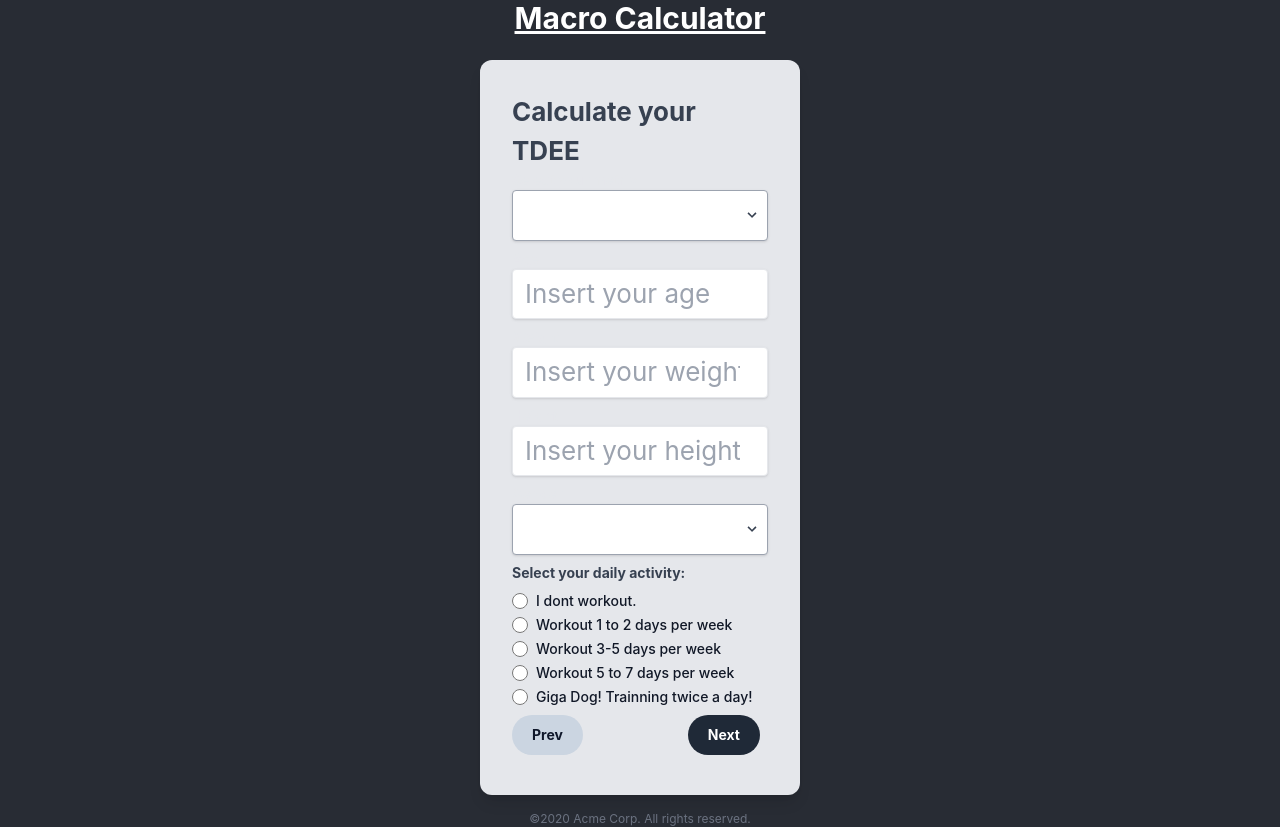
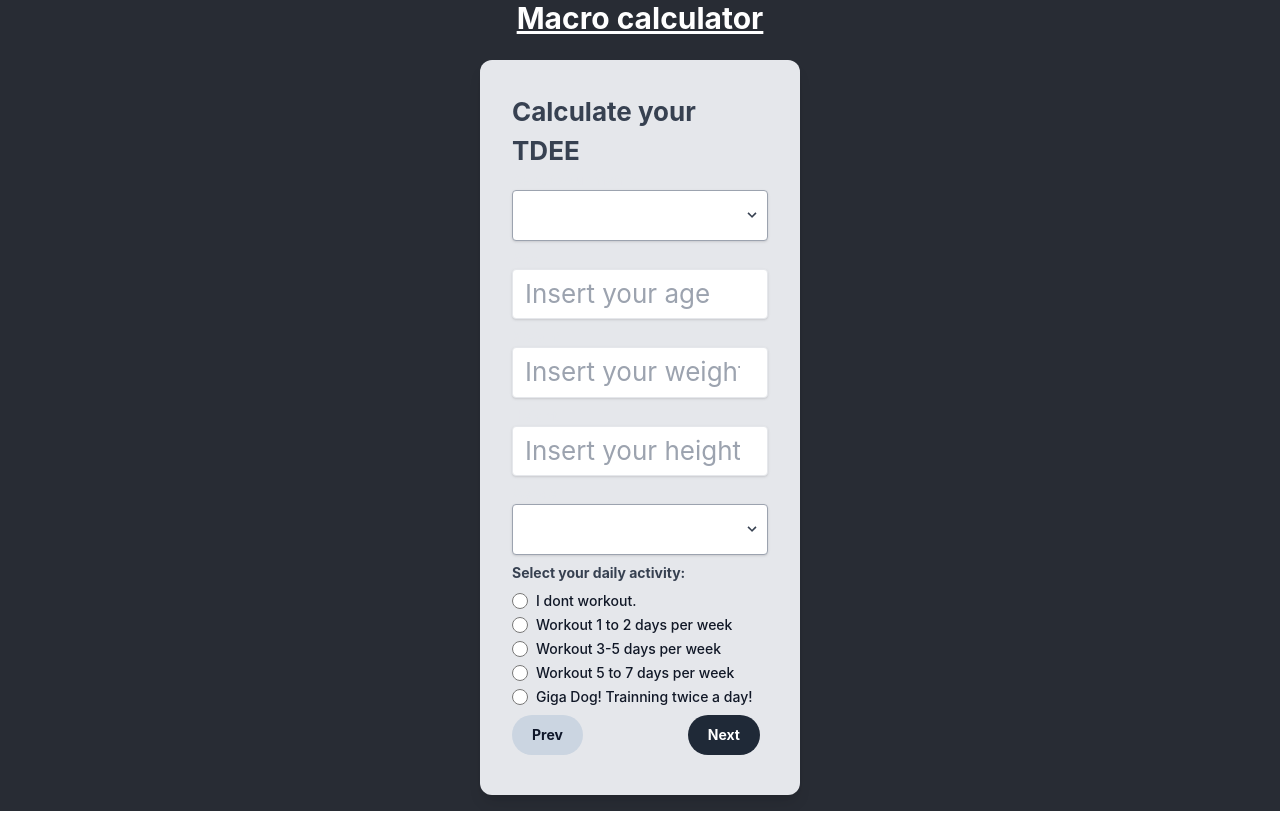
Before and after one commit to FACorreiaa/Macro-Calculator-React, a React (Vite) app: page / in a window 1280 px wide. Built offline with nearby package versions, Linux system fonts and the light colour scheme; what @catppuccin/tailwindcss would draw is missing.

Commit message:
update pages, layouts, whatnot

```diff
--- a/src/App.tsx
+++ /dev/null
@@ -1,17 +0,0 @@
-import CustomForm from './components/forms/form';
-import styles from './styles/index.module.css';
-
-function App() {
-	return (
-		<div className="frappe">
-			<header className={styles.header}>
-				<h1 className="text-3xl font-bold underline text-ctp-white pb-6">
-					Macro Calculator
-				</h1>
-				<CustomForm />
-			</header>
-		</div>
-	);
-}
-
-export default App;
--- /dev/null
+++ b/src/components/footer.tsx
@@ -0,0 +1,11 @@
+import React from 'react';
+
+function FooterComponent() {
+	return (
+		<p className="text-center text-gray-500 text-xs">
+			&copy;2020 Acme Corp. All rights reserved.
+		</p>
+	);
+}
+
+export default FooterComponent;
--- a/src/components/forms/form.tsx
+++ b/src/components/forms/form.tsx
@@ -13,7 +13,7 @@ type RegisterPageProps = {
 	weight: number;
 };
 
-function CustomForm() {
+function CustomTdeeForm() {
 	const methods = useZodForm({
 		schema: tdeeSchema,
 		defaultValues: {
@@ -50,7 +50,6 @@ function CustomForm() {
 	console.log('selectedValue', selectedValue);
 	return (
 		<React.Fragment>
-			<div className="w-full max-w-xs ">
 			<form
 				className="shadow-lg rounded-xl p-8 mb-4 bg-gray-200 dark:bg-slate-500"
 				onSubmit={methods.handleSubmit(onSumitRegisterValues)}>
@@ -109,13 +108,8 @@ function CustomForm() {
 					</button>
 				</div>
 			</form>
-			</div>
-
-			<p className="text-center text-gray-500 text-xs">
-				&copy;2020 Acme Corp. All rights reserved.
-			</p>
 		</React.Fragment>
 	);
 }
 
-export default CustomForm;
+export default CustomTdeeForm;
--- /dev/null
+++ b/src/components/page-title.tsx
@@ -0,0 +1,14 @@
+import React from 'react';
+
+type CustomPageTitleProps = {
+	title: string;
+};
+function CustomPageTitle({ title }: CustomPageTitleProps) {
+	return (
+		<h1 className="text-3xl font-bold underline text-ctp-white pb-6">
+			{title}
+		</h1>
+	);
+}
+
+export default CustomPageTitle;
--- /dev/null
+++ b/src/layout/layout.tsx
@@ -0,0 +1,15 @@
+import React from 'react';
+import styles from '../styles/index.module.css';
+
+type LayoutProps = {
+	children: React.ReactNode;
+};
+function Pagelayout({ children }: LayoutProps) {
+	return (
+		<div className="frappe">
+			<header className={styles.header}>{children}</header>
+		</div>
+	);
+}
+
+export default Pagelayout;
--- a/src/main.tsx
+++ b/src/main.tsx
@@ -1,13 +1,13 @@
 import React from 'react';
 import ReactDOM from 'react-dom/client';
-import App from './App';
 import { createBrowserRouter, RouterProvider } from 'react-router-dom';
 import './index.css';
+import TdeePage from './pages/tdee';
 
 const router = createBrowserRouter([
 	{
 		path: '/',
-		element: <App />,
+		element: <TdeePage />,
 	},
 ]);
 ReactDOM.createRoot(document.getElementById('root') as HTMLElement).render(
--- /dev/null
+++ b/src/pages/results.tsx
@@ -0,0 +1,7 @@
+import React from 'react';
+
+function ResultsPage() {
+	return <div>ResultsPage</div>;
+}
+
+export default ResultsPage;
--- /dev/null
+++ b/src/pages/tdee.tsx
@@ -0,0 +1,18 @@
+import React from 'react';
+import CustomTdeeForm from '../components/forms/form';
+import CustomPageTitle from '../components/page-title';
+import Pagelayout from '../layout/layout';
+import styles from '../styles/index.module.css';
+
+function TdeePage() {
+	return (
+		<Pagelayout>
+			<CustomPageTitle title="Macro calculator" />
+			<div className="w-full max-w-xs ">
+				<CustomTdeeForm />
+			</div>
+		</Pagelayout>
+	);
+}
+
+export default TdeePage;
```
Lines whose indentation alone changed are shown as unchanged.
